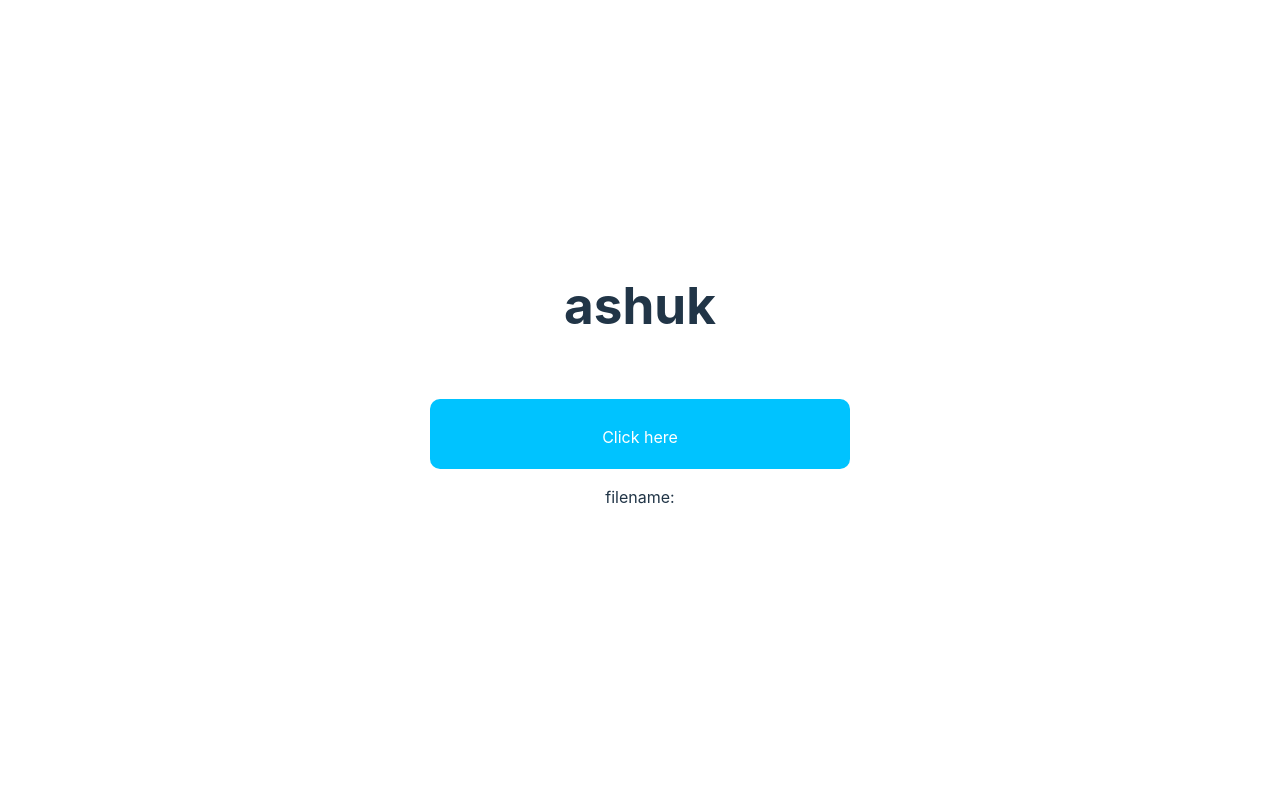
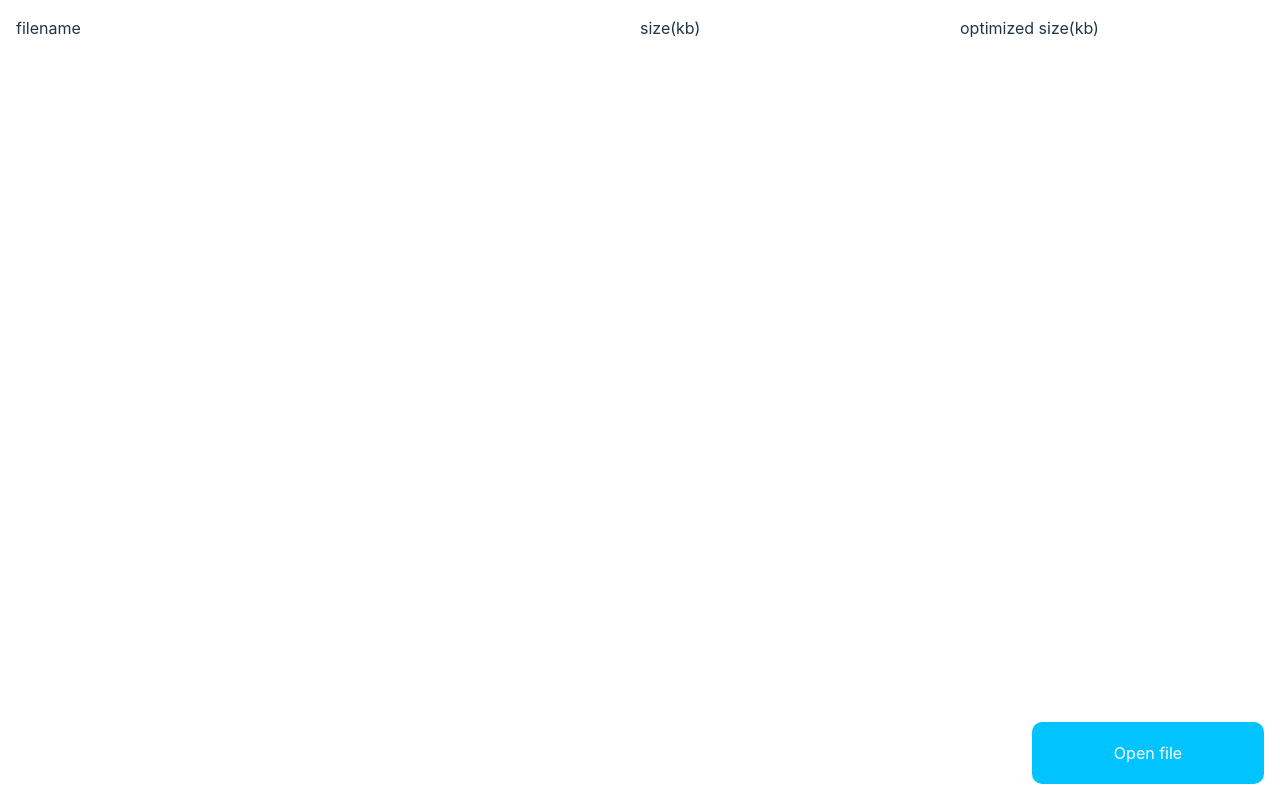
Before and after one commit to Hajime-san/ashuk, a React (Vite) app in the folder app/: page / in a window 1280 px wide. Built offline with nearby package versions, Linux system fonts and the light colour scheme.

Commit message:
feat: update client

```diff
--- a/app/src/App.css
+++ b/app/src/App.css
@@ -1,41 +1,11 @@
 #root {
   max-width: 1280px;
-  margin: 0 auto;
-  padding: 2rem;
-  text-align: center;
+  display: grid;
+  width: 100%;
+  height: calc(100vh - (1rem * 2));
+  padding: 1rem;
 }
 
-.logo {
-  height: 6em;
-  padding: 1.5em;
-  will-change: filter;
+.app {
+  display: grid;
 }
-.logo:hover {
-  filter: drop-shadow(0 0 2em #646cffaa);
-}
-.logo.react:hover {
-  filter: drop-shadow(0 0 2em #61dafbaa);
-}
-
-@keyframes logo-spin {
-  from {
-    transform: rotate(0deg);
-  }
-  to {
-    transform: rotate(360deg);
-  }
-}
-
-@media (prefers-reduced-motion: no-preference) {
-  a:nth-of-type(2) .logo {
-    animation: logo-spin infinite 20s linear;
-  }
-}
-
-.card {
-  padding: 2em;
-}
-
-.read-the-docs {
-  color: #888;
-}
--- a/app/src/App.tsx
+++ b/app/src/App.tsx
@@ -3,11 +3,8 @@ import { InputFile } from './components/InputFile'
 
 function App() {
   return (
-    <div className="App">
-      <h1>ashuk</h1>
-      <div className="card">
-        <InputFile />
-      </div>
+    <div className="app">
+      <InputFile />
     </div>
   )
 }
--- a/app/src/components/InputFile/index.tsx
+++ b/app/src/components/InputFile/index.tsx
@@ -1,6 +1,73 @@
 import { useEffect } from 'react'
 import { useMutationInternalProcess } from '~/hooks/useInternalProcess'
 import { useOpen } from '~/hooks/useOpen'
+import { valueOf } from '~/types/util'
+
+type ImageContext = {
+    path: string,
+    size: number
+}
+
+type ConvertResult = {
+    status: "Success" | "Failed",
+    elapsed: {
+        nano_sec: number,
+        sec: number
+    },
+    input: ImageContext,
+    output: ImageContext
+}
+
+const useConvertFiles = () => {
+    return useMutationInternalProcess<Array<ConvertResult>, { filePath: Array<string> }>('command_covert_to_webp')
+}
+
+const formatBytes = (bytes: number, decimals = 2) => {
+    if (bytes === 0) return '0 Bytes';
+
+    const k = 1024;
+    const dm = decimals < 0 ? 0 : decimals;
+    const sizes = ['Bytes', 'KB', 'MB', 'GB', 'TB', 'PB', 'EB', 'ZB', 'YB'];
+
+    const i = Math.floor(Math.log(bytes) / Math.log(k));
+
+    return parseFloat((bytes / Math.pow(k, i)).toFixed(dm)) + ' ' + sizes[i];
+}
+
+const FileList = (props: { openedFiles: valueOf<Pick<ReturnType<typeof useOpen>, 'response'>> }) => {
+    const { openedFiles } = props
+    const convertedProcess = useConvertFiles()
+
+    useEffect(() => {
+        if(!openedFiles) {
+            return
+        }
+        convertedProcess.mutate({ filePath: openedFiles as Array<string> })
+    }, [openedFiles])
+
+    return (
+        <div style={{ overflowY: 'scroll', height: 'calc(100% - (62px + 1rem))' }}>
+            <ul style={{ position: 'sticky', top: 0, left: 0, display: 'grid', gridTemplateColumns: '2fr 1fr 1fr', columnGap: '1rem', justifyContent: 'space-between' }}>
+                <li>filename</li>
+                <li>size(kb)</li>
+                <li>optimized size(kb)</li>
+            </ul>
+            {Array.isArray(openedFiles) &&
+                openedFiles.map((item, i) => {
+                    const convertedFile = convertedProcess.response?.find(v => v.input.path === item)
+                    const bgColor = i % 2 === 0 ? 'rgb(225 224 224)' : '#fafafa'
+                    return (
+                        <ul style={{ display: 'grid', gridTemplateColumns: '2fr 1fr 1fr', columnGap: '1rem', justifyContent: 'space-between', padding: '0.2rem', backgroundColor: bgColor }} key={item + String(i)}>
+                            <li>{item}</li>
+                            <li>{convertedFile && formatBytes(convertedFile?.input.size)}</li>
+                            <li>{convertedFile && formatBytes(convertedFile?.output.size)}</li>
+                        </ul>
+                    )
+                })
+            }
+        </div>
+    )
+}
 
 export const InputFile = () => {
     const { response, error, openHandler } = useOpen({
@@ -11,28 +78,15 @@ export const InputFile = () => {
         // }]
     })
 
-    const convert = useMutationInternalProcess<string, { filePath: Array<string> }>('command_covert_to_webp')
-
-    useEffect(() => {
-        if(!response) {
-            return
-        }
-        console.log(response);
-        convert.mutate({ filePath: response as Array<string> })
-    }, [response])
-
-    useEffect(() => {
-        console.log(convert.response);
-        console.log(convert.error);
-    }, [convert])
-
-  return (
-    <div>
-        <label htmlFor="file" onClick={openHandler} style={{ padding: 10, backgroundColor: '#00c3ff', width: 400, height: 50, display: 'inline-flex', borderRadius: '10px', cursor: 'pointer' }}>
-            <p style={{ width: '100%', textAlign: 'center', color: '#fff' }}>Click here</p>
-        </label>
-        <input id='file' accept="image/png, image/jpeg" hidden/>
-        <p>filename: {response}</p>
-    </div>
-  )
+    return (
+        <div style={{ height: '100%', }}>
+            <FileList openedFiles={response}/>
+            <div style={{ position: 'fixed', right:0, bottom: 0, margin: '1rem', }}>
+                <label htmlFor="file" onClick={openHandler} style={{ padding: '1rem', backgroundColor: '#00c3ff', width: 200, height: 30, display: 'inline-flex', alignItems: 'center', borderRadius: '10px', cursor: 'pointer' }}>
+                    <p style={{ width: '100%', textAlign: 'center', color: '#fff' }}>Open file</p>
+                </label>
+                <input id='file' accept="image/png, image/jpeg" hidden/>
+            </div>
+        </div>
+    )
 }
--- a/app/src/index.css
+++ b/app/src/index.css
@@ -13,6 +13,15 @@
   -webkit-font-smoothing: antialiased;
   -moz-osx-font-smoothing: grayscale;
   -webkit-text-size-adjust: 100%;
+}
+
+ul {
+  padding: 0;
+  margin: 0;
+}
+
+li {
+  list-style: none;
 }
 
 a {
```
